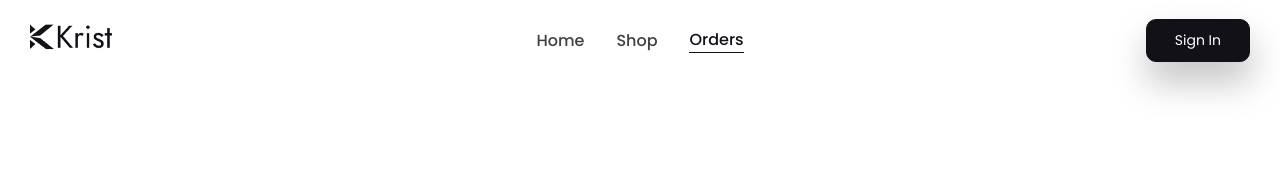
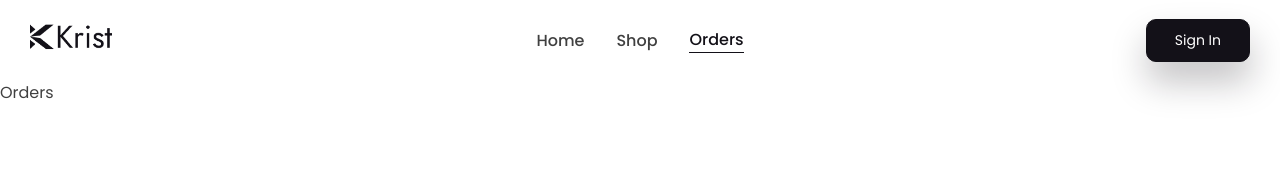
Before and after one commit to AbdullahKhetran/ecommerce-website-mern-stack, a React (Create React App) app in the folder client/: page /orders in a window 1280 px wide. Shown: the top 170 px of the page. Built offline with nearby package versions, Linux system fonts and the light colour scheme; no server answers.

Commit message:
orders page added

```diff
--- a/client/src/App.js
+++ b/client/src/App.js
@@ -11,6 +11,7 @@
 import ProductDetails from "./pages/ProductDetails";
 import {useSelector} from "react-redux";
 import ToastMessage from "./components/ToastMessage"
+import Orders from "./pages/Orders";
 
 // stlyed componend with custom css
 const Container = styled.div`
@@ -40,6 +41,7 @@
             <Route path="/shop" exact element={<ShopListing />} />
             <Route path="/favorite" exact element={<Favorite />} />
             <Route path="/cart" exact element={<Cart />} />
+            <Route path="/orders" exact element={<Orders />} />
             <Route path="/shop/:id" exact element={<ProductDetails />} />
           </Routes>
           {openAuth && (
--- /dev/null
+++ b/client/src/pages/Orders.jsx
@@ -0,0 +1,9 @@
+import React from 'react'
+
+function Orders() {
+  return (
+    <div>Orders</div>
+  )
+}
+
+export default Orders
```
